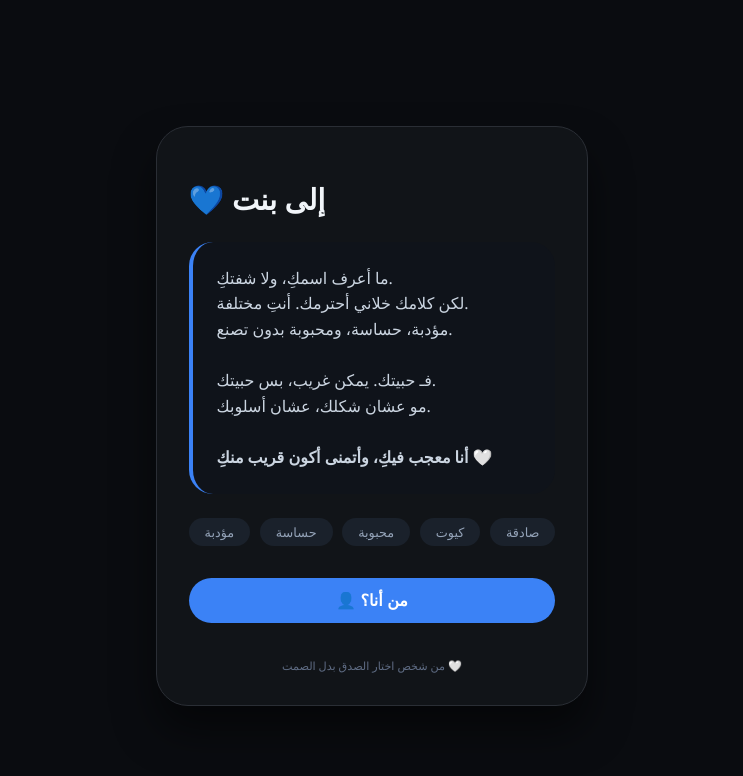
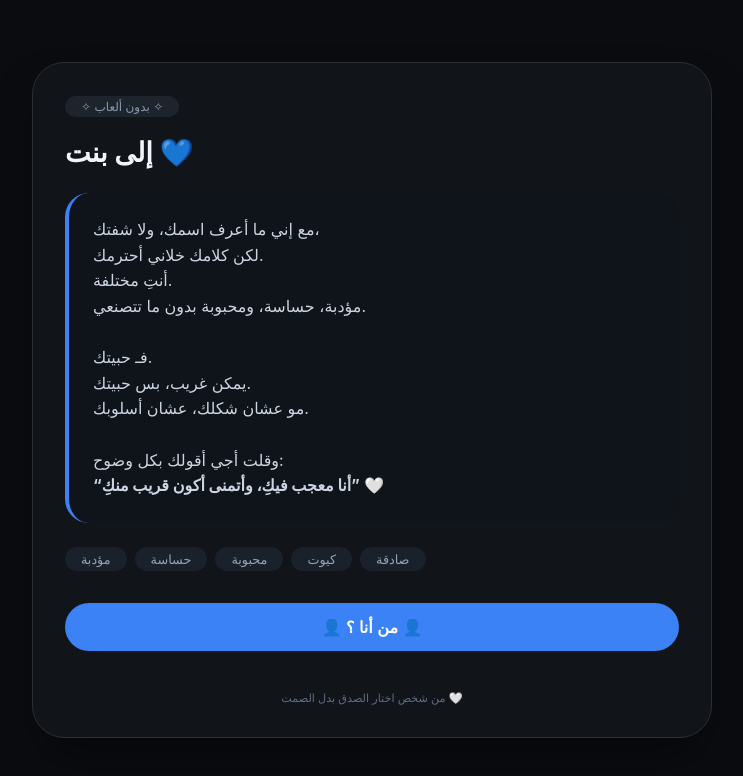
Before and after one commit to bilalebote/m, a plain HTML site: page index.html in a window 1280 px wide. Shown: the whole page, without its empty margins (268-1011 px from the left). Drawn offline with Linux system fonts and the light colour scheme.

Commit message:
Update HTML structure and styles

```diff
--- a/index.html
+++ b/index.html
@@ -2,51 +2,67 @@
 <html lang="ar">
 <head>
     <meta charset="UTF-8">
-    <meta name="viewport" content="width=device-width, initial-scale=1.0">
-    <title>إلى أنتِ | اعتراف</title>
+    <meta name="viewport" content="width=device-width, initial-scale=1.0, user-scalable=yes">
+    <title>إلى أنتِ | اعتراف حقيقي</title>
     <style>
+        * {
+            margin: 0;
+            padding: 0;
+            box-sizing: border-box;
+        }
         body {
             background: #0a0c10;
-            font-family: 'Segoe UI', Roboto, sans-serif;
+            font-family: 'Inter', system-ui, -apple-system, 'Segoe UI', Roboto, 'Cairo', sans-serif;
+            min-height: 100vh;
             display: flex;
             align-items: center;
             justify-content: center;
-            min-height: 100vh;
-            margin: 0;
-            padding: 1rem;
+            padding: 1.5rem;
         }
         .card {
-            max-width: 650px;
+            max-width: 680px;
+            width: 100%;
             background: #111418;
-            border-radius: 2rem;
+            border-radius: 32px;
             padding: 2rem;
             border: 1px solid #2a2e35;
-            box-shadow: 0 25px 40px rgba(0,0,0,0.5);
+            box-shadow: 0 25px 45px -12px rgba(0,0,0,0.5);
+        }
+        .badge {
+            display: inline-block;
+            background: #1e242c;
+            padding: 0.2rem 1rem;
+            border-radius: 30px;
+            font-size: 0.75rem;
+            color: #8a99b0;
+            margin-bottom: 1.2rem;
         }
         h1 {
+            font-size: 1.7rem;
+            font-weight: 600;
             color: #f1f5f9;
-            font-size: 1.8rem;
-            margin-bottom: 0.5rem;
+            margin-bottom: 1rem;
         }
-        .message {
+        .message-box {
             background: #0f131a;
-            border-radius: 1.5rem;
+            border-radius: 24px;
             padding: 1.5rem;
             margin: 1.5rem 0;
             border-left: 4px solid #3b82f6;
             color: #cbd5e1;
             line-height: 1.6;
+            font-size: 1rem;
         }
         .qualities {
             display: flex;
             flex-wrap: wrap;
-            gap: 0.6rem;
+            gap: 0.5rem;
             margin: 1rem 0;
         }
         .chip {
             background: #1a212b;
             padding: 0.3rem 1rem;
-            border-radius: 2rem;
+            border-radius: 30px;
             font-size: 0.8rem;
             color: #94a3b8;
         }
@@ -54,46 +70,65 @@
             background: #3b82f6;
             width: 100%;
             border: none;
-            padding: 0.8rem;
-            font-weight: bold;
+            padding: 0.9rem;
+            font-weight: 600;
             color: white;
-            border-radius: 2rem;
+            border-radius: 40px;
             font-size: 1rem;
             cursor: pointer;
+            transition: 0.2s;
             margin: 1rem 0;
         }
         button:hover {
             background: #2563eb;
+            transform: scale(0.98);
         }
         .dev-info {
             display: none;
             background: #0c1017;
-            border-radius: 1.2rem;
-            padding: 1rem;
+            border-radius: 20px;
+            padding: 1.2rem;
             margin-top: 1rem;
             border: 1px solid #2d3748;
             font-size: 0.85rem;
             color: #a0afc3;
         }
+        .dev-info p {
+            margin: 0.7rem 0;
+            display: flex;
+            gap: 1rem;
+            align-items: center;
+            flex-wrap: wrap;
+        }
+        hr {
+            border-color: #252e3b;
+            margin: 1rem 0;
+        }
         footer {
             font-size: 0.7rem;
+            color: #5f6c84;
             text-align: center;
-            color: #5f6c84;
-            margin-top: 1.2rem;
+            margin-top: 1.5rem;
         }
     </style>
 </head>
 <body>
 <div class="card">
-    <h1>💙 إلى بنت</h1>
-    <div class="message">
-        ما أعرف اسمكِ، ولا شفتكِ.<br>
-        لكن كلامك خلاني أحترمك. أنتِ مختلفة.<br>
-        مؤدبة، حساسة، ومحبوبة بدون تصنع.<br><br>
-        فـ حبيتك. يمكن غريب، بس حبيتك.<br>
+    <div class="badge">✧  بدون ألعاب  ✧</div>
+    <h1>إلى بنت 💙</h1>
+
+    <div class="message-box">
+        مع إني ما أعرف اسمك، ولا شفتك،<br>
+        لكن كلامك خلاني أحترمك.<br>
+        أنتِ مختلفة.<br>
+        مؤدبة، حساسة، ومحبوبة بدون ما تتصنعي.<br><br>
+        فـ حبيتك.<br>
+        يمكن غريب، بس حبيتك.<br>
         مو عشان شكلك، عشان أسلوبك.<br><br>
-        <strong>أنا معجب فيكِ، وأتمنى أكون قريب منكِ 🤍</strong>
+        وقلت أجي أقولك بكل وضوح:<br>
+        <strong>“أنا معجب فيكِ، وأتمنى أكون قريب منكِ”</strong> 🤍
     </div>
+
     <div class="qualities">
         <span class="chip">مؤدبة</span>
         <span class="chip">حساسة</span>
@@ -101,18 +136,26 @@
         <span class="chip">كيوت</span>
         <span class="chip">صادقة</span>
     </div>
-    <button id="reveal">👤 من أنا؟</button>
-    <div id="dev" class="dev-info">
-        📞 <span dir="ltr">+212 624-698388</span><br>
-        🔒 ما كتبت اسمي عشان ما أحطك في موقف صعب.<br>
-        أنا رجل وفي كلمتي.
+
+    <button id="revealBtn">👤  من أنا ؟  👤</button>
+
+    <div id="devDetails" class="dev-info">
+        <p>📞 <span dir="ltr">+212 624-698388</span></p>
+        <p>🔒 ما كتبت اسمي لأني ما حبيت أحطك في موقف صعب.<br>
+           أنا رجل وفي كلمتي، ودي أكون معاكِ لو حبيتي.</p>
+        <hr>
+        <p style="font-size:0.75rem;">📌 لن يتم إزعاجكِ، هذه رسالة تقدير ووضوح.</p>
     </div>
+
     <footer>من شخص اختار الصدق بدل الصمت 🤍</footer>
 </div>
+
 <script>
-    document.getElementById('reveal').onclick = () => {
-        document.getElementById('dev').style.display = 'block';
-        document.getElementById('reveal').style.display = 'none';
+    const btn = document.getElementById('revealBtn');
+    const details = document.getElementById('devDetails');
+    btn.onclick = () => {
+        details.style.display = 'block';
+        btn.style.display = 'none';
     };
 </script>
 </body>
```
